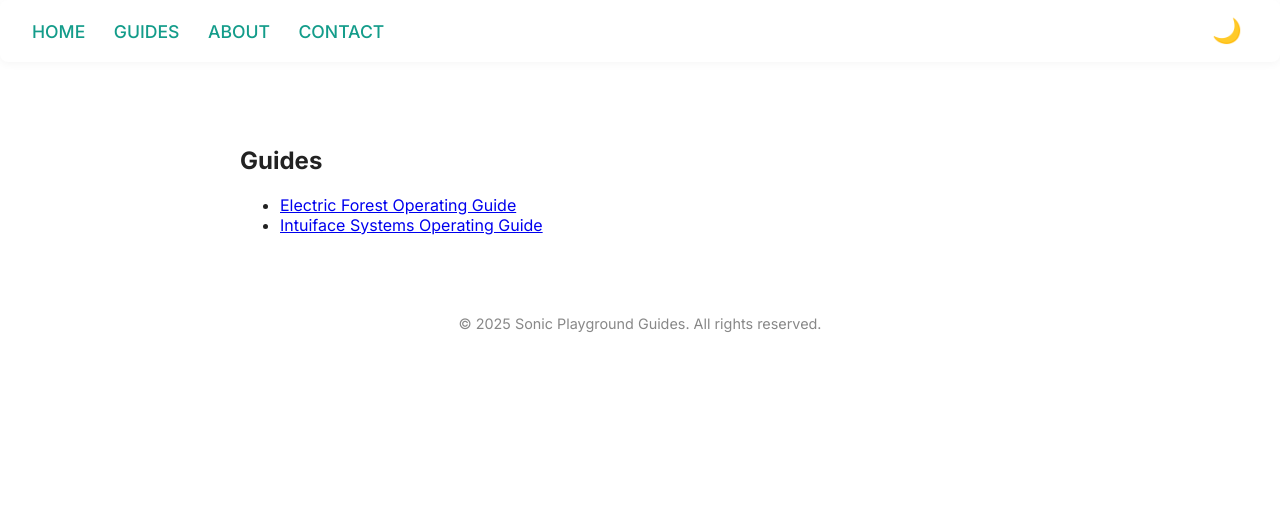
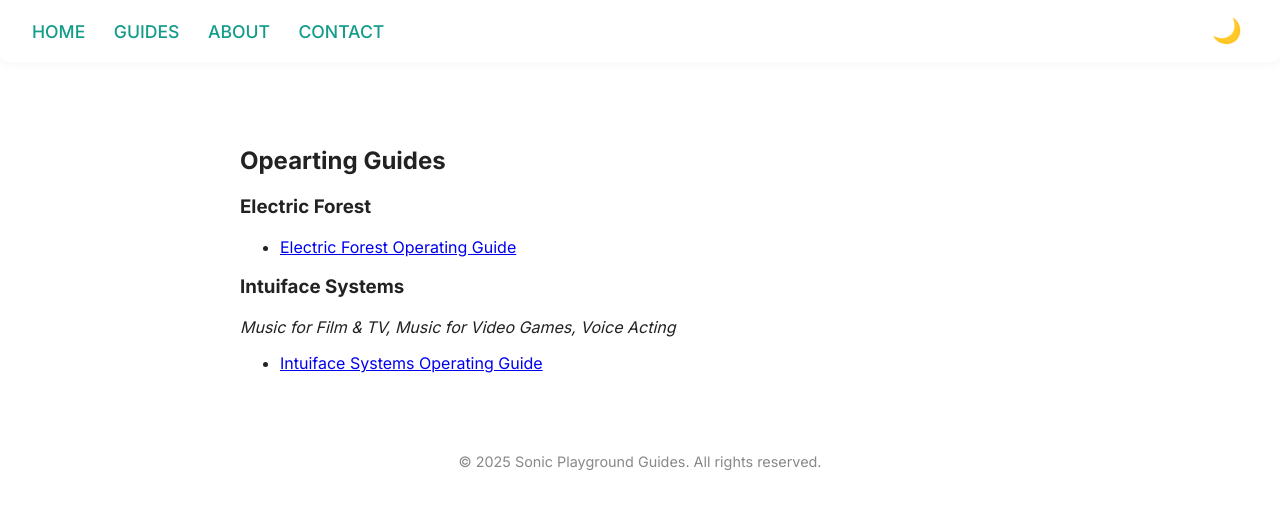
Before and after one commit to buryhoganllc/sonic-playground-guides, a Jekyll site: the page built from guides/index.md, in a window 1280 px wide. Shown: the top 509 px of the page. Built offline with Jekyll 4.4.1, drawn with Linux system fonts in a browser that asks for light colours.

Commit message:
update insructional text

```diff
--- a/guides/index.md
+++ b/guides/index.md
@@ -4,7 +4,14 @@
 permalink: /guides/
 ---
 
-## Guides
+## Opearting Guides
+
+### Electric Forest
 
 - [Electric Forest Operating Guide]({{ site.baseurl }}/electric-forest/)
+
+### Intuiface Systems
+
+_Music for Film & TV, Music for Video Games, Voice Acting_
+
 - [Intuiface Systems Operating Guide]({{ site.baseurl }}/intuiface/)
```
